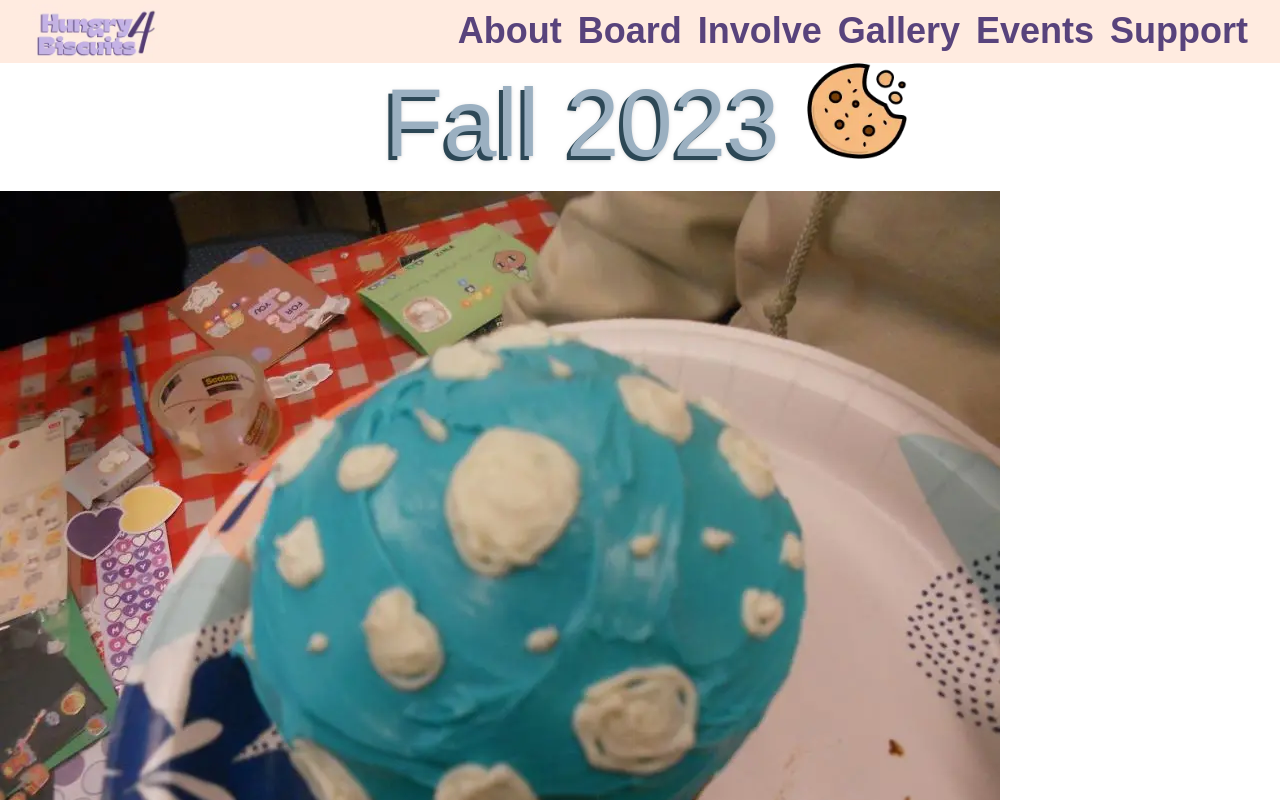
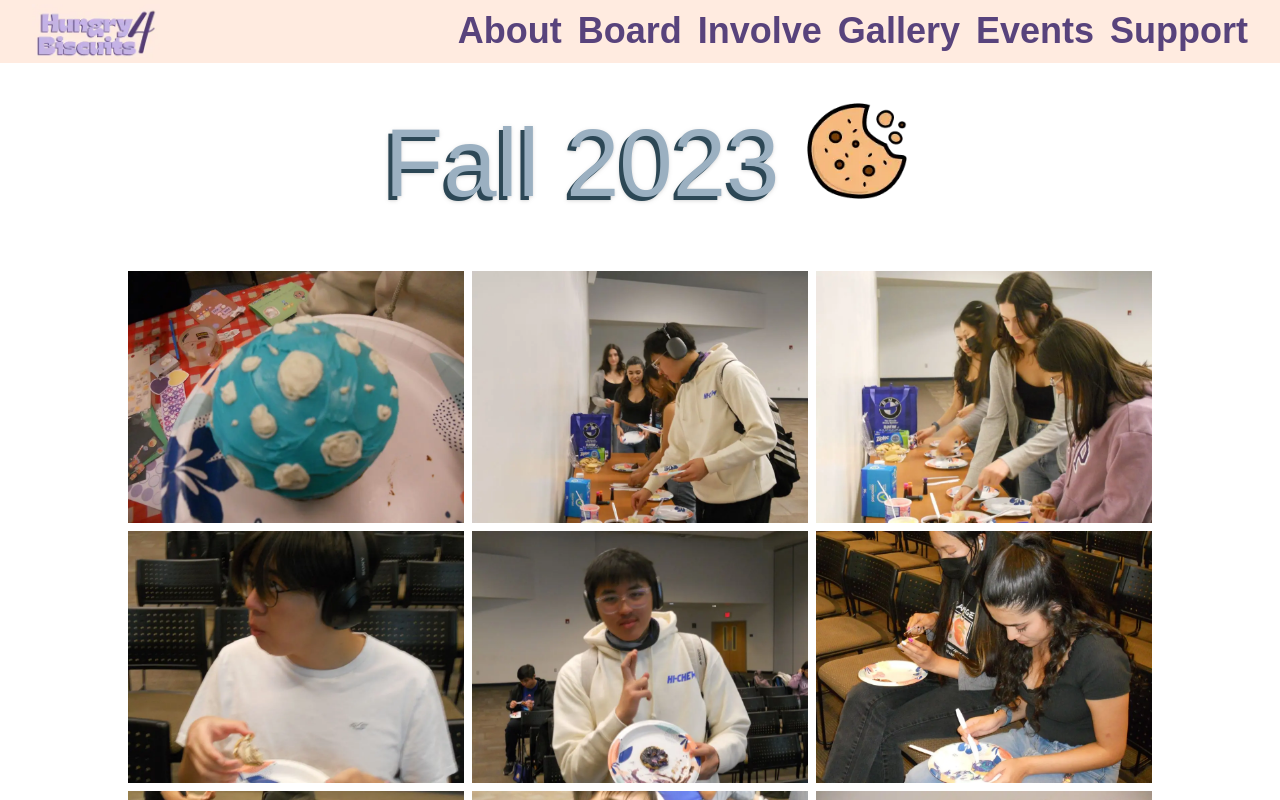
Before and after one commit to acm-ucr/h4b-website, a Next.js app: page /gallery/fall in a window 1280 px wide. Shown: the top 800 px of the page. Built offline with nearby package versions, Linux system fonts and the light colour scheme; a web font is replaced by a local one.

Commit message:
gallery formatting

```diff
--- a/src/app/gallery/[type]/page.js
+++ b/src/app/gallery/[type]/page.js
@@ -17,9 +17,9 @@ const Page = ({ params }) => {
   };
   if (PAGES.hasOwnProperty(params.type)) {
     return (
-      <div className="text-7xl">
+      <div className="flex flex-col text-7xl items-center pt-10">
         <Title text={PAGES[params.type]} food={"chip"} />
-        <div className="grid-cols-3">
+        <div className="grid grid-cols-3 w-4/5 py-10 gap-2">
           {PICTURES[params.type].map((image, index) => (
             <Image
               src={image}
```
